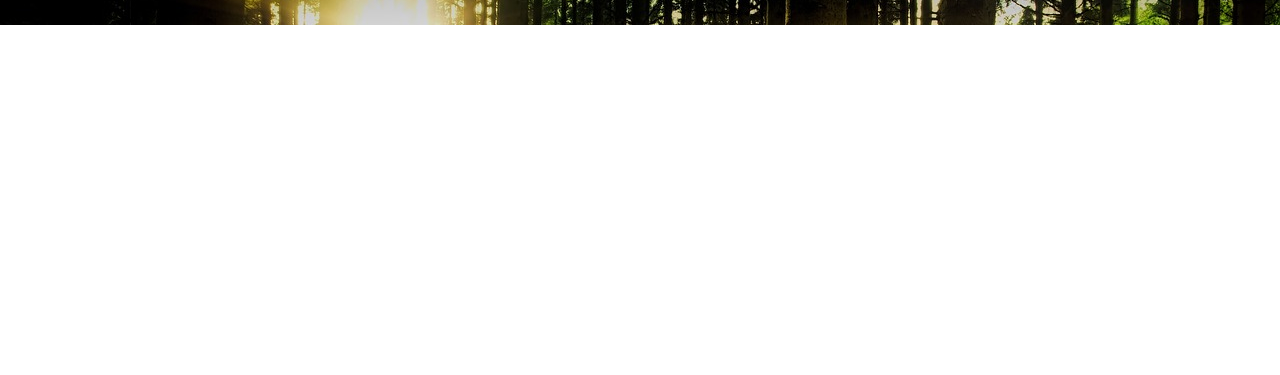
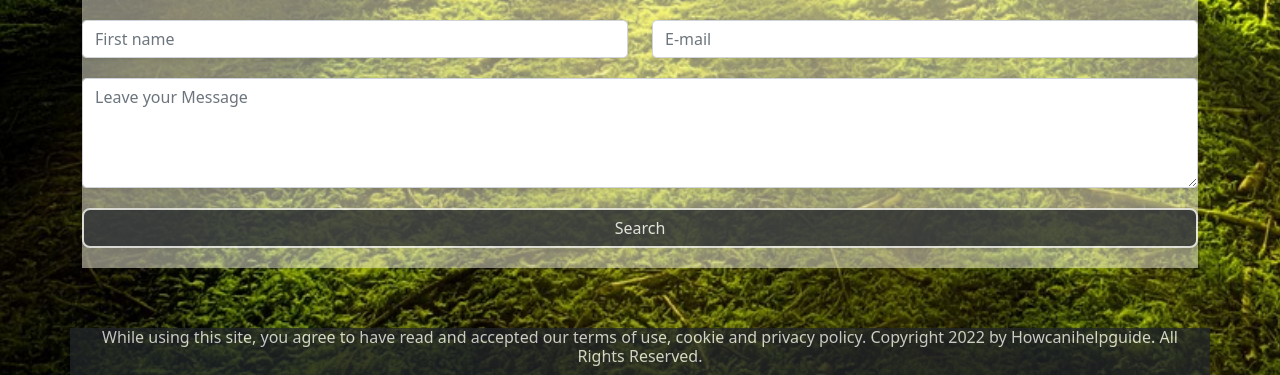
Before and after one commit to TrellixVulnTeam/HCIHG_4OKX, a website: page Pages/Contact_us.html in a window 1280 px wide. Shown: the part 775-1150 px from the top of the page. Before the commit the page ends 800 px from the top, so only its background shows below. Drawn offline with nearby package versions, Linux system fonts and the light colour scheme.

Commit message:
correccion error

```diff
--- a/Pages/Contact_us.html
+++ b/Pages/Contact_us.html
@@ -8,7 +8,8 @@
     <link href="https://cdn.jsdelivr.net/npm/bootstrap@5.1.3/dist/css/bootstrap.min.css" rel="stylesheet" integrity="sha384-1BmE4kWBq78iYhFldvKuhfTAU6auU8tT94WrHftjDbrCEXSU1oBoqyl2QvZ6jIW3" crossorigin="anonymous">"
     <link rel="stylesheet" href="../CSS/main.css">
 </head>
-<body class="bg-image d-flex">
+<body class="bg-image"
+height: 100vh;>
 <header class="sticky-top">
 <!-- Add Title & log in -->
 <div class="container bg-secondary opacity-75">
```
